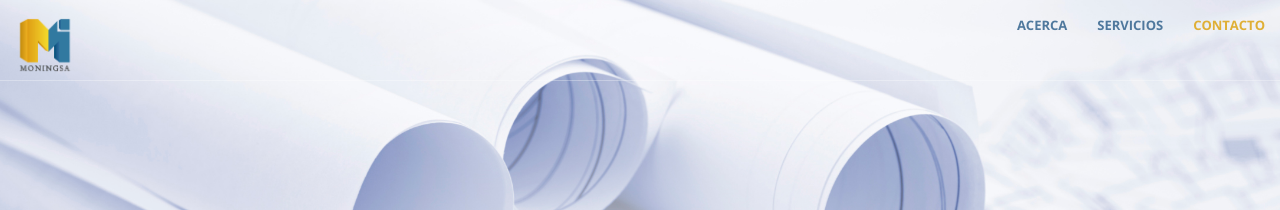
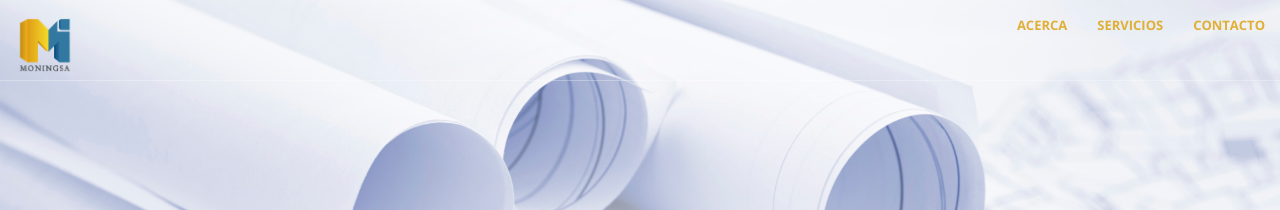
Before and after one commit to Moningsa/moningsa.github.io, a Jekyll site: the page built from index.html, in a window 1280 px wide. Shown: the top 210 px of the page. Built offline with Jekyll 4.4.1, drawn with Linux system fonts in a browser that asks for light colours.

Commit message:
Update nav.html

```diff
--- a/_includes/nav.html
+++ b/_includes/nav.html
@@ -13,12 +13,12 @@
 
         <!-- Collect the nav links, forms, and other content for toggling -->
         <div class="collapse navbar-collapse" id="bs-example-navbar-collapse-1">
-            <ul class="nav navbar-nav navbar-right" style="color:#4f789d;">
+            <ul class="nav navbar-nav navbar-right">
                 <li>
-                    <a class="page-scroll" href="#about" style="color:#4f789d;">Acerca</a>
+                    <a class="page-scroll" href="#about" style="color:#dfaf36;">Acerca</a>
                 </li>
                 <li>
-                    <a class="page-scroll" href="#services" style="color:#4f789d;">Servicios</a>
+                    <a class="page-scroll" href="#services" style="color:#dfaf36;">Servicios</a>
                 </li>
 
                 <li>
```
